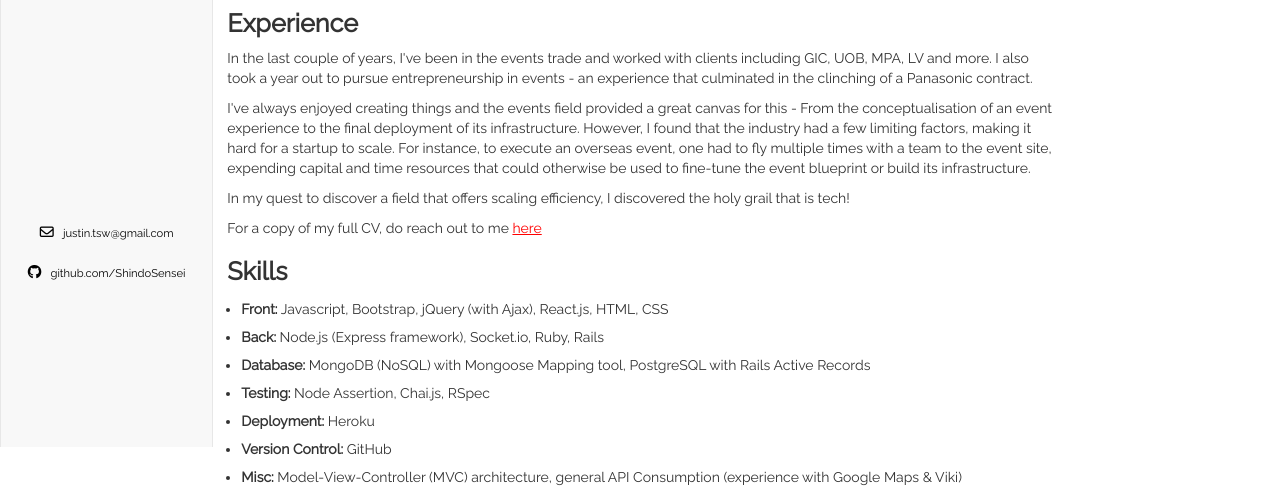
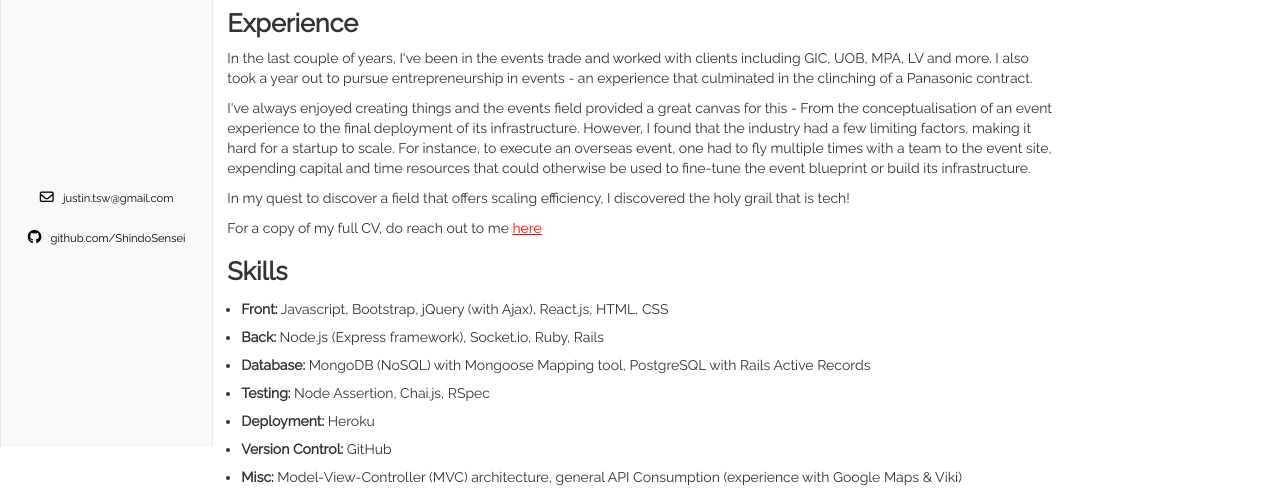
Before and after one commit to ShindoSensei/ShindoSensei.github.io, a plain HTML site: page index.html in a window 1280 px wide. Shown: the part 353-847 px from the top of the page. Drawn offline with nearby package versions, Linux system fonts and the light colour scheme.

Commit message:
Adjusted envelopContainer top margin to reveal github

```diff
--- a/assets/css/stylesheet.css
+++ b/assets/css/stylesheet.css
@@ -79,8 +79,9 @@
   /*position:fixed;*/
 }
 
+/*13" screen*/
 .envelopContainer{
-  margin-top:16em;
+  margin-top:13.5em;
   /*margin-bottom:0.8em;*/
   /*position:fixed;*/
   /*margin-top:100%;*/
```
